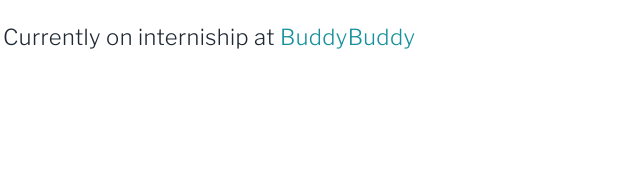
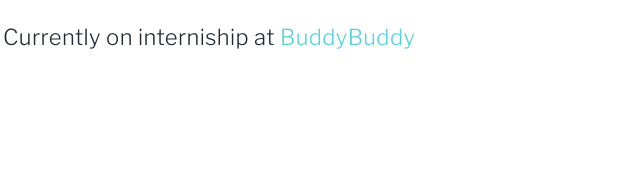
Before and after one commit to AntoineGiry/portfolio, a website: page index.html in a window 1280 px wide. Shown: the part 475-650 px from the top of the page, 37-677 px from the left. Drawn offline with nearby package versions, Linux system fonts and the light colour scheme.

Commit message:
add favicon

```diff
--- a/sass/abstracts/_variables.scss
+++ b/sass/abstracts/_variables.scss
@@ -1,7 +1,7 @@
 // COLORS
-$color-primary: #14919b;
+$color-primary: #54d1db;
 $color-primary-light: #54d1db;
-$color-primary-dark: #044e54;
+$color-primary-dark: #14919b;
 
 $color-secondary-light: #ffb900;
 $color-secondary-dark: #ff7730;
```
Also changed, not shown: css/style.css, img/favicon.png (added), img/favicon.svg (added).
